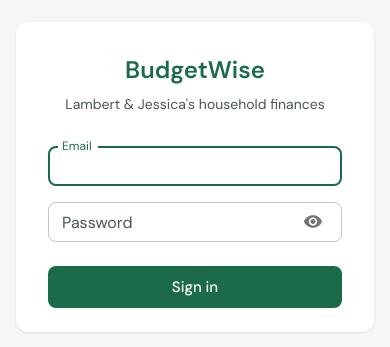
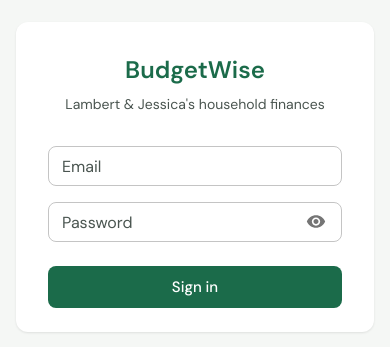
Before and after one commit to lambert-chan/budget, a React (Vite) app: page /login in a window 390 px wide. Shown: the part 245-592 px from the top of the page. Built offline with nearby package versions, Linux system fonts and the light colour scheme; no server answers.

Commit message:
fix mobile login issue

```diff
--- a/src/pages/LoginPage.jsx
+++ b/src/pages/LoginPage.jsx
@@ -1,4 +1,4 @@
-import { useState } from 'react'
+import { useState, useCallback } from 'react'
 import { useNavigate } from 'react-router-dom'
 import {
   Box, Card, CardContent, TextField, Button,
@@ -10,20 +10,28 @@ import { login } from '../api'
 import { useAuth } from '../context/AuthContext'
 
 export default function LoginPage() {
-  const [email, setEmail]       = useState('')
-  const [password, setPassword] = useState('')
-  const [showPw, setShowPw]     = useState(false)
-  const [error, setError]       = useState('')
-  const [loading, setLoading]   = useState(false)
-  const { setUser }             = useAuth()
-  const navigate                = useNavigate()
+  const [fields, setFields]   = useState({ email: '', password: '' })
+  const [showPw, setShowPw]   = useState(false)
+  const [error, setError]     = useState('')
+  const [loading, setLoading] = useState(false)
+  const { setUser }           = useAuth()
+  const navigate              = useNavigate()
+
+  const handleChange = useCallback((e) => {
+    const { name, value } = e.target
+    setFields(f => ({ ...f, [name]: value }))
+  }, [])
 
   const handleLogin = async (e) => {
     e.preventDefault()
+    if (!fields.email || !fields.password) {
+      setError('Please enter your email and password')
+      return
+    }
     setLoading(true)
     setError('')
     try {
-      const res = await login(email, password)
+      const res = await login(fields.email.trim(), fields.password)
       setUser(res.data.user)
       navigate('/')
     } catch (err) {
@@ -50,21 +58,40 @@ export default function LoginPage() {
             </Typography>
           </Box>
 
-          <form onSubmit={handleLogin}>
+          <form onSubmit={handleLogin} noValidate>
             <Box sx={{ display: 'flex', flexDirection: 'column', gap: 2 }}>
               <TextField
-                label="Email" type="email" value={email}
-                onChange={e => setEmail(e.target.value)}
-                autoComplete="email" autoFocus fullWidth
+                label="Email"
+                name="email"
+                type="email"
+                value={fields.email}
+                onChange={handleChange}
+                autoComplete="email"
+                fullWidth
+                inputProps={{
+                  inputMode: 'email',
+                  autoCapitalize: 'none',
+                  autoCorrect: 'off',
+                  spellCheck: false,
+                }}
               />
               <TextField
-                label="Password" type={showPw ? 'text' : 'password'}
-                value={password} onChange={e => setPassword(e.target.value)}
-                autoComplete="current-password" fullWidth
+                label="Password"
+                name="password"
+                type={showPw ? 'text' : 'password'}
+                value={fields.password}
+                onChange={handleChange}
+                autoComplete="current-password"
+                fullWidth
                 InputProps={{
                   endAdornment: (
                     <InputAdornment position="end">
-                      <IconButton size="small" onClick={() => setShowPw(p => !p)}>
+                      <IconButton
+                        size="small"
+                        onMouseDown={e => e.preventDefault()}
+                        onClick={() => setShowPw(p => !p)}
+                        edge="end"
+                      >
                         {showPw
                           ? <VisibilityOffRoundedIcon fontSize="small" />
                           : <VisibilityRoundedIcon fontSize="small" />}
@@ -73,10 +100,15 @@ export default function LoginPage() {
                   ),
                 }}
               />
-              {error && <Alert severity="error" sx={{ borderRadius: 2 }}>{error}</Alert>}
+              {error && (
+                <Alert severity="error" sx={{ borderRadius: 2 }}>{error}</Alert>
+              )}
               <Button
-                type="submit" variant="contained" size="large"
-                disabled={loading} sx={{ mt: 1 }}
+                type="submit"
+                variant="contained"
+                size="large"
+                disabled={loading}
+                sx={{ mt: 1 }}
               >
                 {loading ? 'Signing in…' : 'Sign in'}
               </Button>
```
